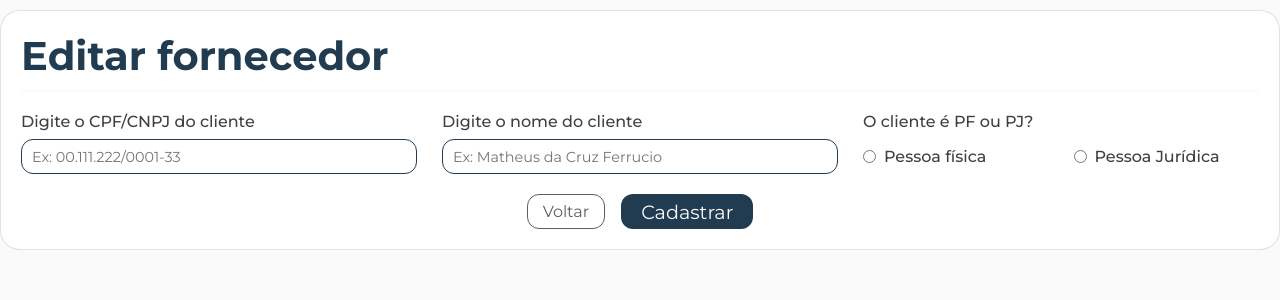
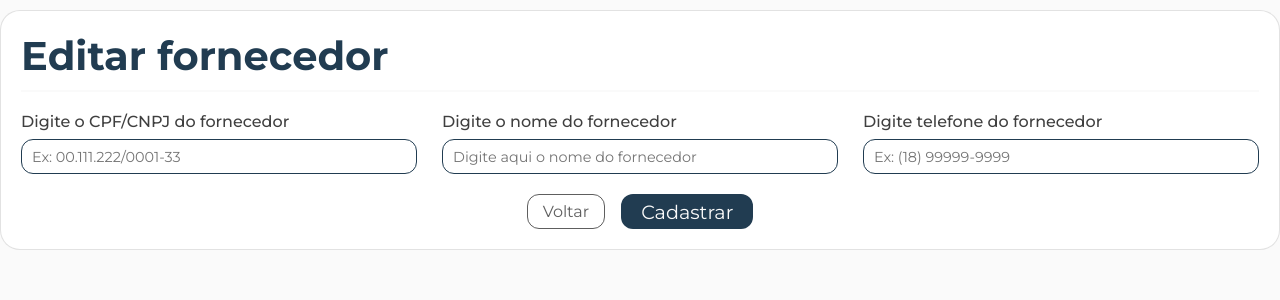
Before and after one commit to matheusferrucio/Gerenciador-gastos-obras, a PHP site: page /controle_gastos_obras/pages/front/edits/editar_fornecedor.php?idFornecedor=1 in a window 1280 px wide. Shown: the part 50-350 px from the top of the page. Run offline with PHP 8.4, Linux system fonts and the light colour scheme; a user stored in the database is signed in; data comes from the database, SQL or seed files in the repository; data that the repository does not hold is empty.

Commit message:
Formulário de edição dos dados de fornecedor já está disponível

```diff
--- a/css/listas.css
+++ b/css/listas.css
@@ -83,7 +83,7 @@
       /* Estilização do STATUS dos fornecedores */
       & span.status {
          width: fit-content;
-         padding: 5px 10px;
+         padding: 3px 10px;
          border-radius: 20px;
          font-weight: 500;
          font-size: .9rem;
--- a/css/table.css
+++ b/css/table.css
@@ -23,6 +23,10 @@ table {
 
    & tr:not(:last-of-type) {
       border-bottom: 1px solid var(--borda-card);
+   }
+
+   & tr:last-of-type {
+      border-radius: 0 0 10px 10px;
    }
 
    & th {
--- a/pages/back/utils.php
+++ b/pages/back/utils.php
@@ -30,7 +30,7 @@
             throw new Exception("Não foi possível recuperar os dados");
          }
 
-         $dados = $query->fetch(PDO::FETCH_ASSOC);
+         $dados = $query->fetch();
 
          return $dados;
 
--- /dev/null
+++ b/pages/back/views/view_fornecedordb.php
@@ -0,0 +1,23 @@
+<?php
+
+require_once __DIR__ . "/../../conexao/connection.php";
+
+require_once __DIR__ . "/../utils.php";
+
+$idFornecedor = $_GET['idFornecedor'];
+
+try {
+
+   $dados = selecionaPorKey(
+      $conn,
+      'fornecedores',
+      'id_fornecedor',
+      $idFornecedor
+   );
+
+   return $dados;
+
+} catch (PDOException $erro) {
+   echo $erro->getMessage();
+   die();
+}
--- a/pages/front/edits/editar_fornecedor.php
+++ b/pages/front/edits/editar_fornecedor.php
@@ -3,7 +3,7 @@
 
    require_once(__DIR__."/../../back/_session.php");
 
-   require_once(__DIR__."/../../back/views/view_clientesdb.php");
+   require_once __DIR__ . "/../../back/views/view_fornecedordb.php";
 ?>
 
 <!DOCTYPE html>
@@ -29,12 +29,12 @@
                <form action="<?= BASE_URL; ?>pages/back/edits/editar_clientesdb.php" method="POST">
                   <input
                      type="hidden"
-                     name="cpf_cnpj_antigo"
-                     value="<?= $linha['cpf_cnpj']; ?>">
+                     name="id-fornecedor"
+                     value="<?= $dados['id_fornecedor']; ?>">
 
                   <div class="row">
                      <div class="particao">
-                        <label for="cpfCnpjCliente">Digite o CPF/CNPJ do cliente</label>
+                        <label for="cpfCnpjCliente">Digite o CPF/CNPJ do fornecedor</label>
                         <input
                            type="text"
                            name="cpfCnpjCliente"
@@ -42,55 +42,35 @@
                            placeholder="Ex: 00.111.222/0001-33"
                            maxlength="14"
                            minlength="11"
-                           value="<?= $linha['cpf_cnpj']; ?>"
+                           value="<?= $dados['cpf_cnpj_fornecedor']; ?>"
                            required>
                      </div>
 
                      <div class="particao">
-                        <label for="nomeCliente">Digite o nome do cliente</label>
+                        <label for="nomeFornecedor">Digite o nome do fornecedor</label>
                         <input
                            type="text"
-                           name="nomeCliente"
-                           id="nomeCliente"
-                           placeholder="Ex: Matheus da Cruz Ferrucio"
-                           value="<?= $linha['nome']; ?>"
+                           name="nomeFornecedor"
+                           id="nomeFornecedor"
+                           placeholder="Digite aqui o nome do fornecedor"
+                           value="<?= $dados['nome_fornecedor']; ?>"
                            required>
                      </div>
 
                      <div class="particao">
-                        <label for="nomeCliente">O cliente é PF ou PJ?</label>
-                        <div class="row">
-                           <div class="particao inptRadio">
-                              <input
-                                 type="radio"
-                                 name="tipoCliente"
-                                 id="pf"
-                                 value="pf"
-                                 required>
-
-                              <label for="pf">
-                                 Pessoa física
-                              </label>
-                           </div>
-
-                           <div class="particao inptRadio">
-                              <input
-                                 type="radio"
-                                 name="tipoCliente"
-                                 id="pj"
-                                 value="pj"
-                                 required>
-
-                              <label for="pj">
-                                 Pessoa Jurídica
-                              </label>
-                           </div>
-                        </div>
+                        <label for="telefoneFornecedor">Digite telefone do fornecedor</label>
+                        <input
+                           type="text"
+                           name="telefoneFornecedor"
+                           id="telefoneFornecedor"
+                           placeholder="Ex: (18) 99999-9999"
+                           value="<?= $dados['telefone'] ?>"
+                           required>
                      </div>
                   </div>
 
                   <div class="row rowBtn">
-                     <a href="<?= BASE_URL; ?>pages/front/listas/lista_clientes.php" class="btn voltar">Voltar</a>
+                     <a href="<?= BASE_URL; ?>pages/front/listas/lista_fornecedores.php" class="btn voltar">Voltar</a>
                      <input type="submit" value="Cadastrar">
                   </div>
                </form>
```
